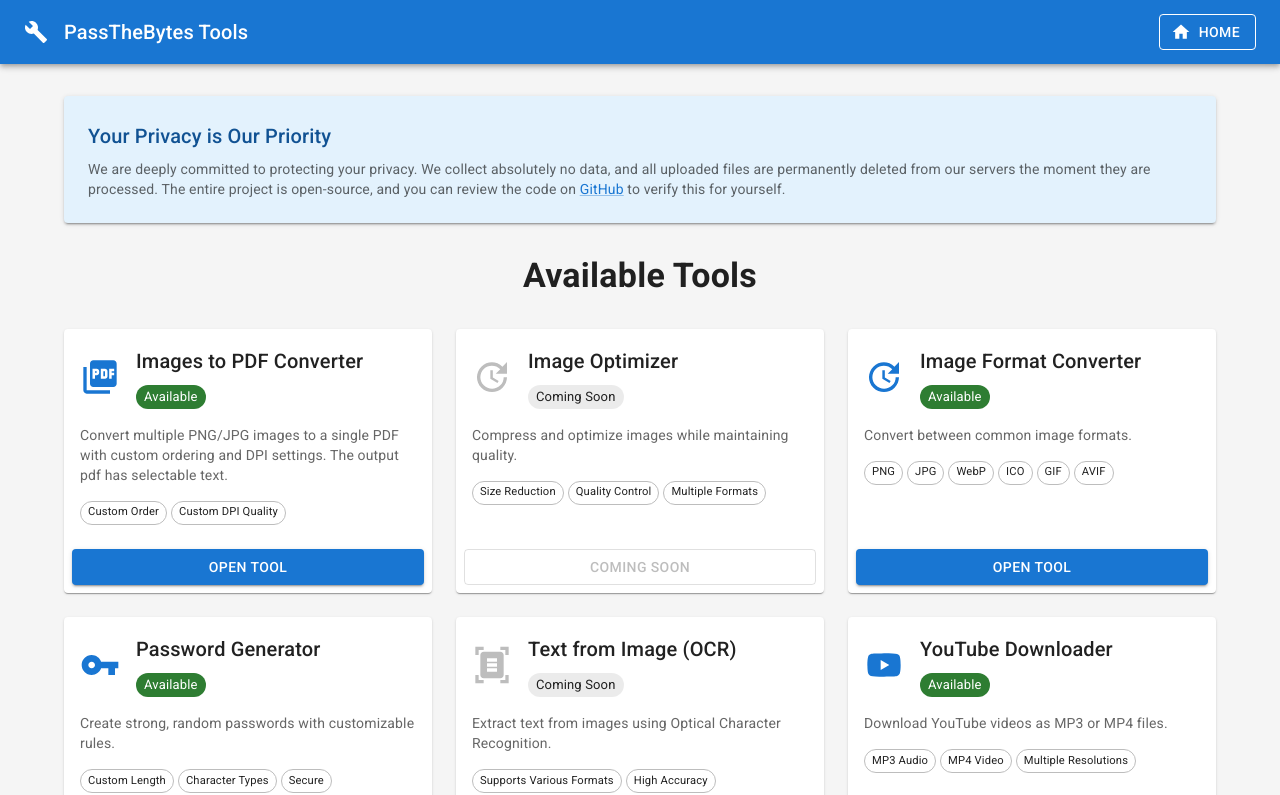
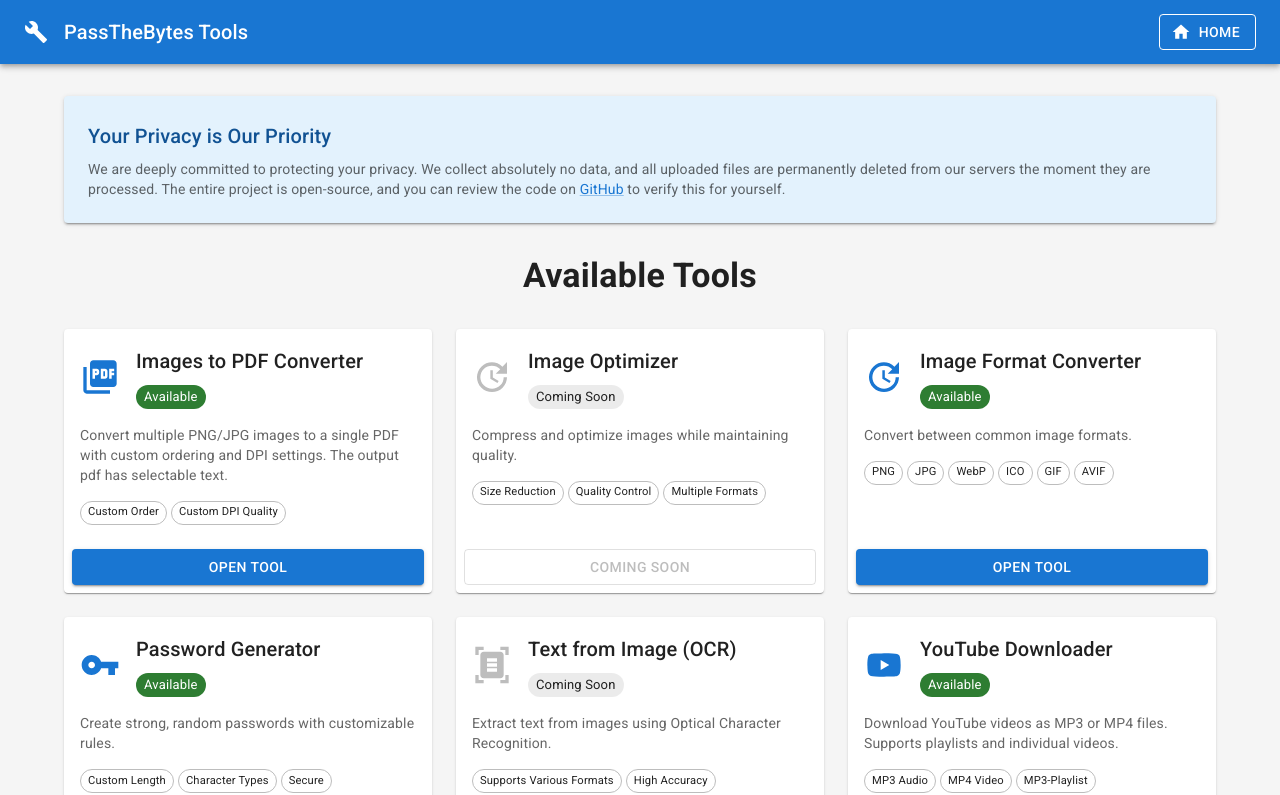
Before and after one commit to AweSamDood/passthebytes-tools, a React (Create React App) app in the folder frontend/: page / in a window 1280 px wide. Shown: the top 795 px of the page. Built offline with nearby package versions, Linux system fonts and the light colour scheme; no server answers.

Commit message:
feat(youtube-downloader): description update

```diff
--- a/frontend/src/components/ToolsGrid.js
+++ b/frontend/src/components/ToolsGrid.js
@@ -62,11 +62,11 @@
     {
         id: 'youtube-downloader',
         title: 'YouTube Downloader',
-        description: 'Download YouTube videos as MP3 or MP4 files.',
+        description: 'Download YouTube videos as MP3 or MP4 files. \n Supports playlists and individual videos.',
         icon: YouTube,
         path: '/youtube-downloader',
         status: 'available',
-        features: ['MP3 Audio', 'MP4 Video', 'Multiple Resolutions']
+        features: ['MP3 Audio', 'MP4 Video', 'MP3-Playlist']
     },
     {
         id: 'mocking-text',
```
